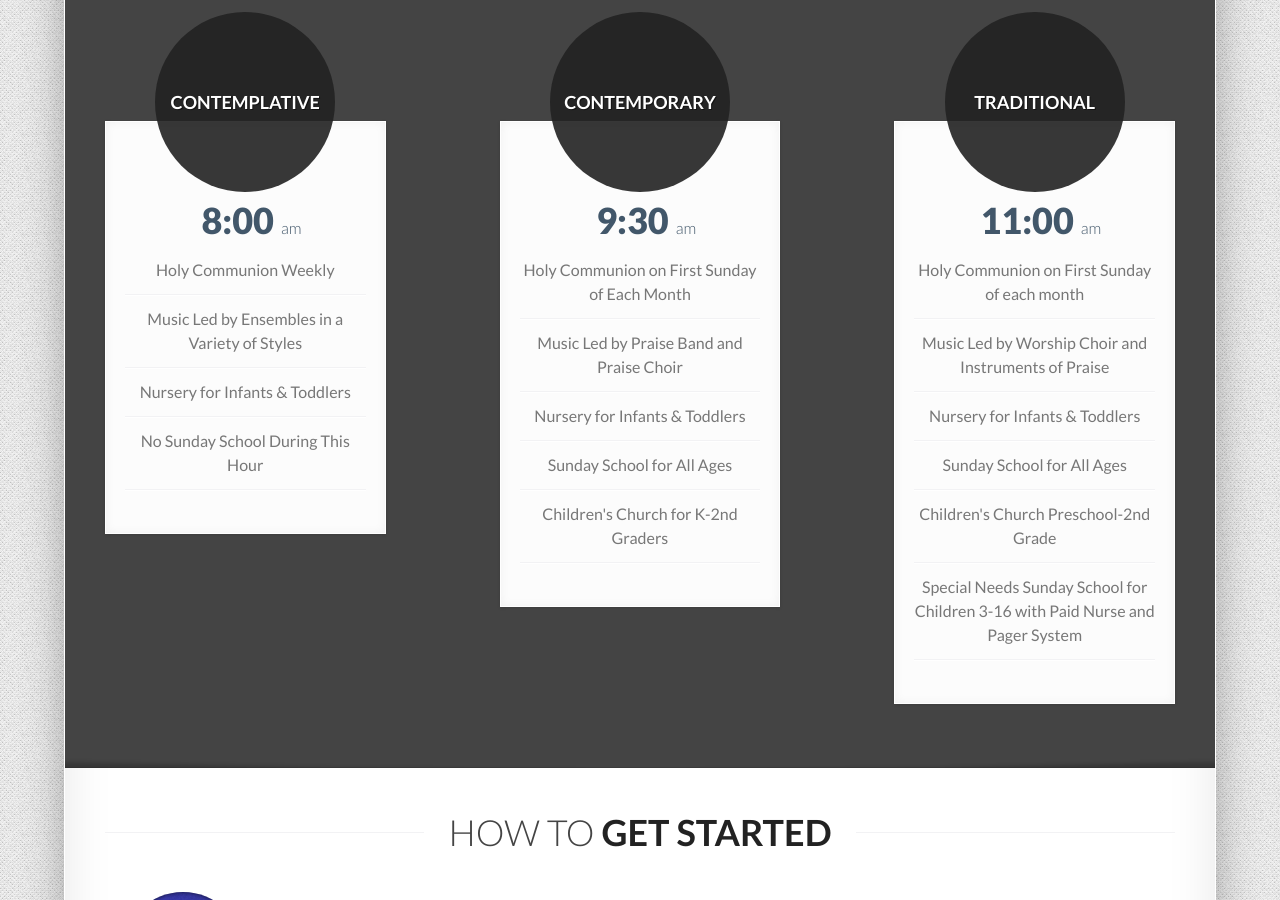
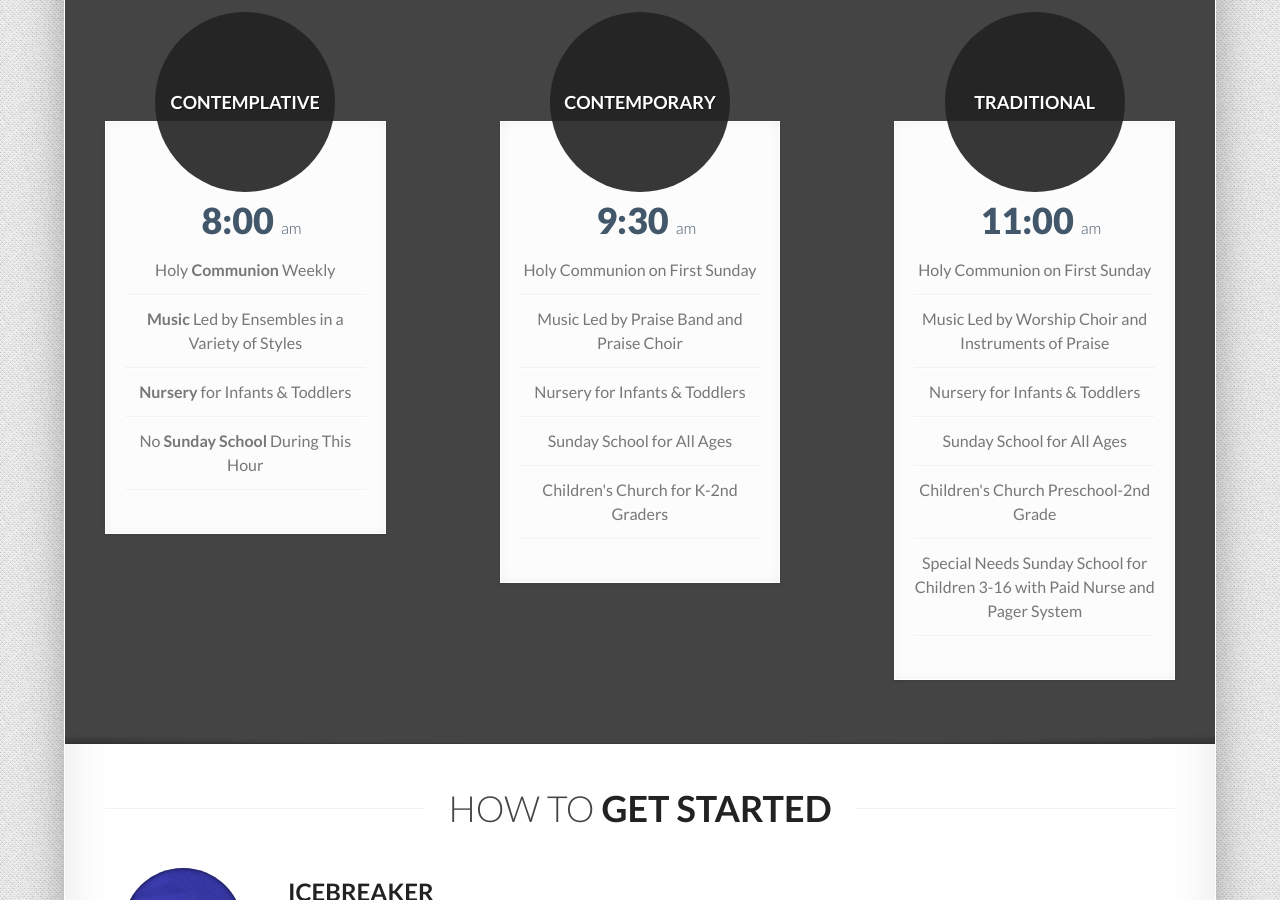
Before and after one commit to fvumc/fvumc.github.io, a Jekyll site: the page built from index.html, in a window 1280 px wide and 900 px high, scrolled down 1152 px. Built offline with Jekyll 4.4.1, drawn with Linux system fonts in a browser that asks for light colours; Markdown is read by kramdown in place of the engine named in the settings.

```diff
--- a/_includes/worship_times_section.html
+++ b/_includes/worship_times_section.html
@@ -27,10 +27,10 @@
                   </small>
                 </div>
                 <ul class="well-package-list">
-                  <li>Holy Communion Weekly</li>
-                  <li>Music Led by Ensembles in a Variety of Styles</li>
-                  <li>Nursery for Infants & Toddlers</li>
-                  <li>No Sunday School During This Hour</li>
+                  <li>Holy <strong>Communion</strong> Weekly</li>
+                  <li><strong>Music</strong> Led by Ensembles in a Variety of Styles</li>
+                  <li><strong>Nursery</strong> for Infants & Toddlers</li>
+                  <li>No <strong>Sunday School</strong> During This Hour</li>
                 </ul>
               </div>
             </div>
@@ -49,7 +49,7 @@
                   </small>
                 </div>
                 <ul class="well-package-list">
-                  <li>Holy Communion on First Sunday of Each Month</li>
+                  <li>Holy Communion on First Sunday</li>
                   <li>Music Led by Praise Band and Praise Choir</li>
                   <li>Nursery for Infants & Toddlers</li>
                   <li>Sunday School for All Ages</li>
@@ -72,7 +72,7 @@
                   </small>
                 </div>
                 <ul class="well-package-list">
-                  <li>Holy Communion on First Sunday of each month</li>
+                  <li>Holy Communion on First Sunday</li>
                   <li>Music Led by Worship Choir and Instruments of
                   Praise</li>
                   <li>Nursery for Infants & Toddlers</li>
```
